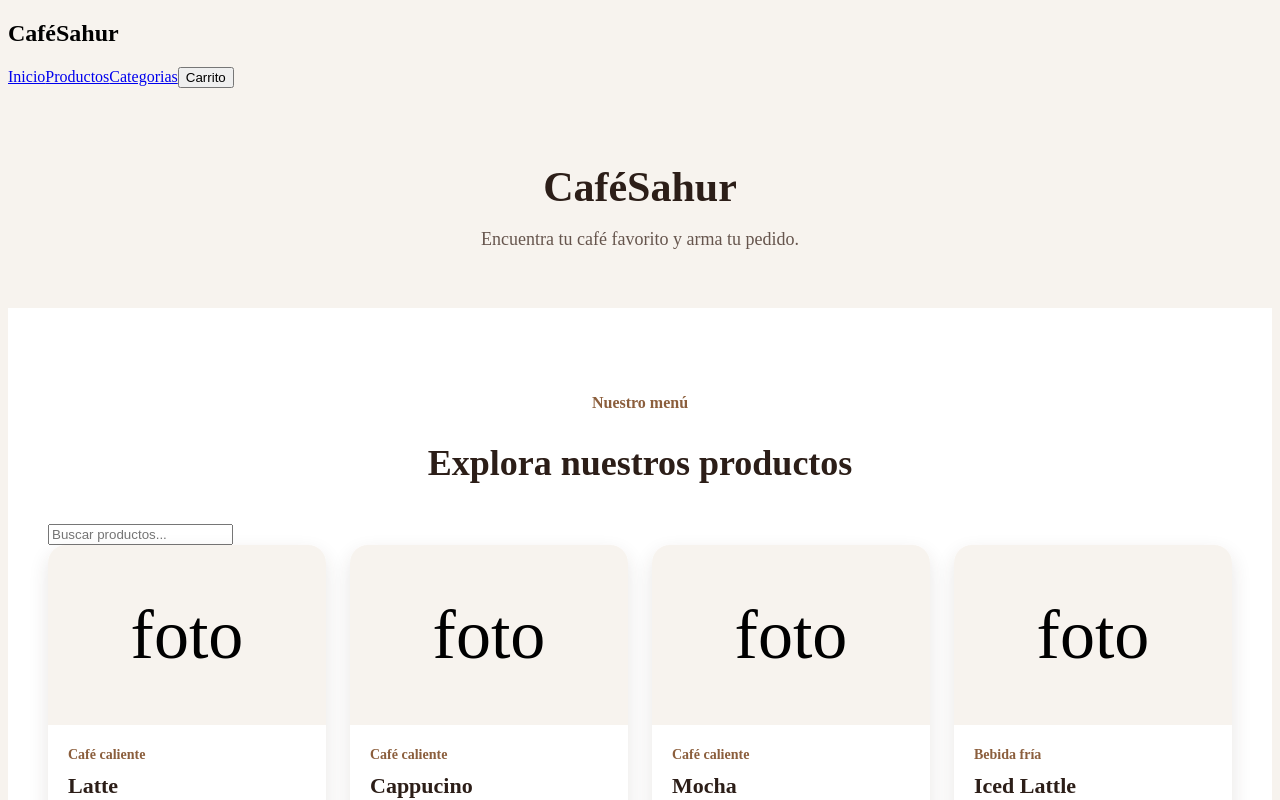
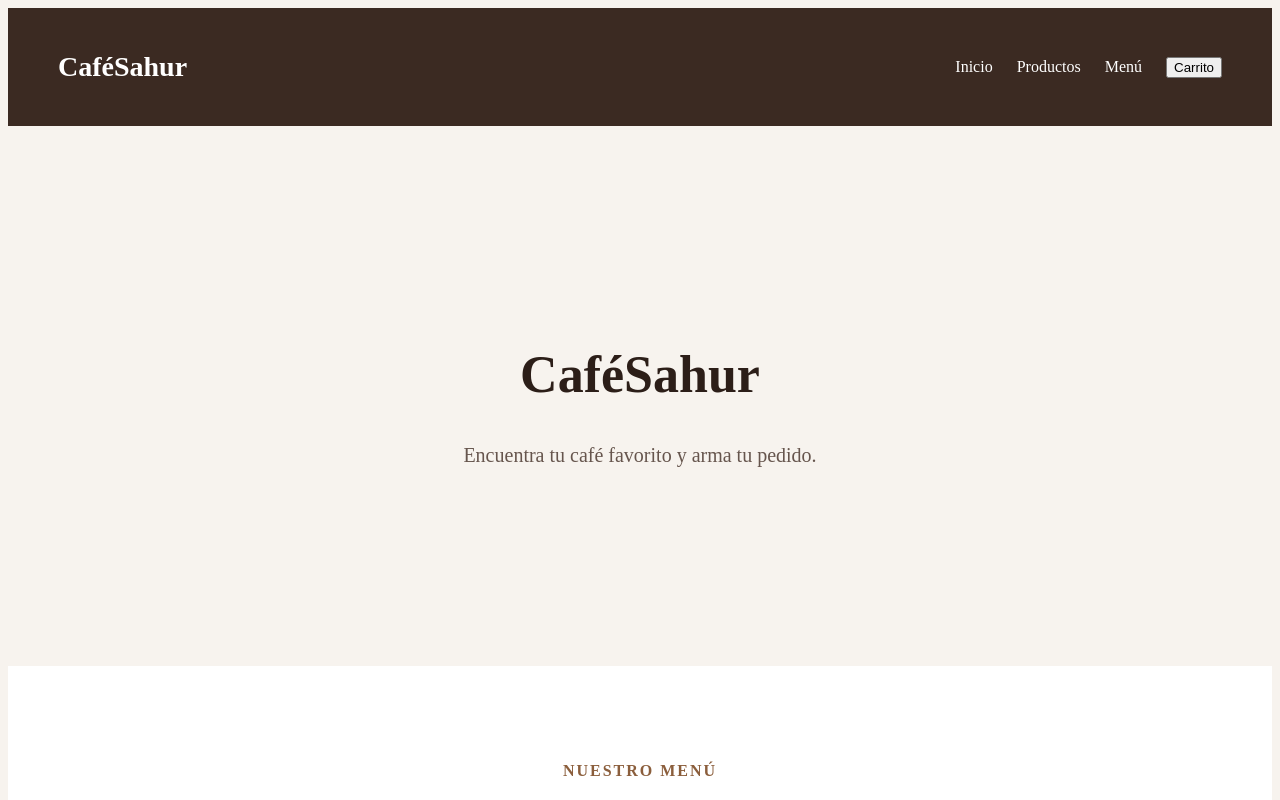
Before and after one commit to MrNittram/Sistema-Cafeteria, a React (Vite) app: page / in a window 1280 px wide. Shown: the top 800 px of the page. Built offline with nearby package versions, Linux system fonts and the light colour scheme.

Commit message:
mejoras css y arreglo Navbar.jsx

```diff
--- a/public/data/productos.json
+++ b/public/data/productos.json
@@ -30,4 +30,5 @@
         "precio": 3900,
         "categoria": "Bebida fría"
     }
+
 ]
--- a/src/App.css
+++ b/src/App.css
@@ -6,7 +6,7 @@ body {
     display: flex;
     justify-content: space-between;
     align-items: center;
-    padding: 18px 40px;
+    padding: 20px 50px;
     background-color: #3b2a22;
   }
 
@@ -43,36 +43,46 @@ body {
     padding: 60px 20px;
   }
   .hero {
-    padding: 40px 20px;
+    min-height: 420px;
+    display: flex;
+    flex-direction: column;
+    justify-content: center;
+    align-items: center;
+    padding: 60px 20px;
     text-align: center;
     background-color: #f7f3ee;
   }
 
   .hero h1 {
-    margin-bottom: 10px;
+    margin-bottom: 15px;
     color: #2c1e18;
-    font-size: 42px;
+    font-size: 52px;
+    font-weight: 700;
   }
 
   .hero p {
+    max-width: 600px;
     color: #66554d;
-    font-size: 18px;
+    font-size: 20px;
+    line-height: 1.6;
   }
 
   .productos {
-    padding: 70px 40px;
+    padding: 80px 40px;
     background-color: white;
   }
 
   .productos__titulo {
-    margin-bottom: 40px;
+    margin-bottom: 50px;
     text-align: center;
   }
 
   .productos__titulo p {
-    margin-bottom: 8px;
+    margin-bottom: 10px;
     color:#8b5e3c;
     font-weight: bold;
+    text-transform: uppercase;
+    letter-spacing: 2px;
   }
 
   .productos__titulo h2 {
@@ -102,9 +112,9 @@ body {
     align-items: center;
     justify-content: center;
 
-    height: 180px;
+    height: 200px;
     background-color: #f7f3ee;
-    font-size: 70px;
+    font-size: 80px;
   }
 
   .producto-card__contenido{
@@ -143,17 +153,25 @@ body {
 
   .producto-card__footer button{
     border: none;
-    border-radius: 8px;
-    padding: 10px 14px;
+    border-radius: 10px;
+    padding: 10px 10px;
 
     background-color: #3b2a22;
     color: white;
 
+    font-weight: bold;
+
     cursor: pointer;
+    transition: 0.3s;
   }
 
   .producto-card__footer button:hover {
     background-color: #594036;
+    transform: scale(1.08);
+  }
+  .producto-card:hover {
+    transform: translateY(-10px);
+    box-shadow: 0 12px 25px rgba(59, 42, 34, 0.18);
   }
 
   .detalle-fondo {
--- a/src/components/Navbar.jsx
+++ b/src/components/Navbar.jsx
@@ -1,14 +1,25 @@
 function Navbar() {
     return (
-        <nav>
-            <h2>CaféSahur</h2>
+        <nav className="navbar">
+            <h2 className="navbar__logo">
+            CaféSahur
+            </h2>
 
-            <div>
-            <a href="#">Inicio</a>
-            <a href="#">Productos</a>
-            <a href="#">Categorias</a>
-            <button>Carrito</button>
+            <div className="navbar__links">
+                <a href="#">
+                    Inicio
+                </a>
 
+                <a href="#">
+                    Productos
+                </a>
+                <a href="#">
+                    Menú
+                </a>
+
+                <button className="navbar_cart">
+                    Carrito
+                </button>
             </div>
         </nav>
     )
--- a/src/components/ProductoCard.jsx
+++ b/src/components/ProductoCard.jsx
@@ -2,7 +2,7 @@ function ProductoCard({ nombre, descripcion, precio, categoria, verDetalle}) {
     return (
       <article className="producto-card">
         <div className="producto-card__imagen">
-          foto
+        ☕
         </div>
 
         <div className="producto-card__contenido">
```
